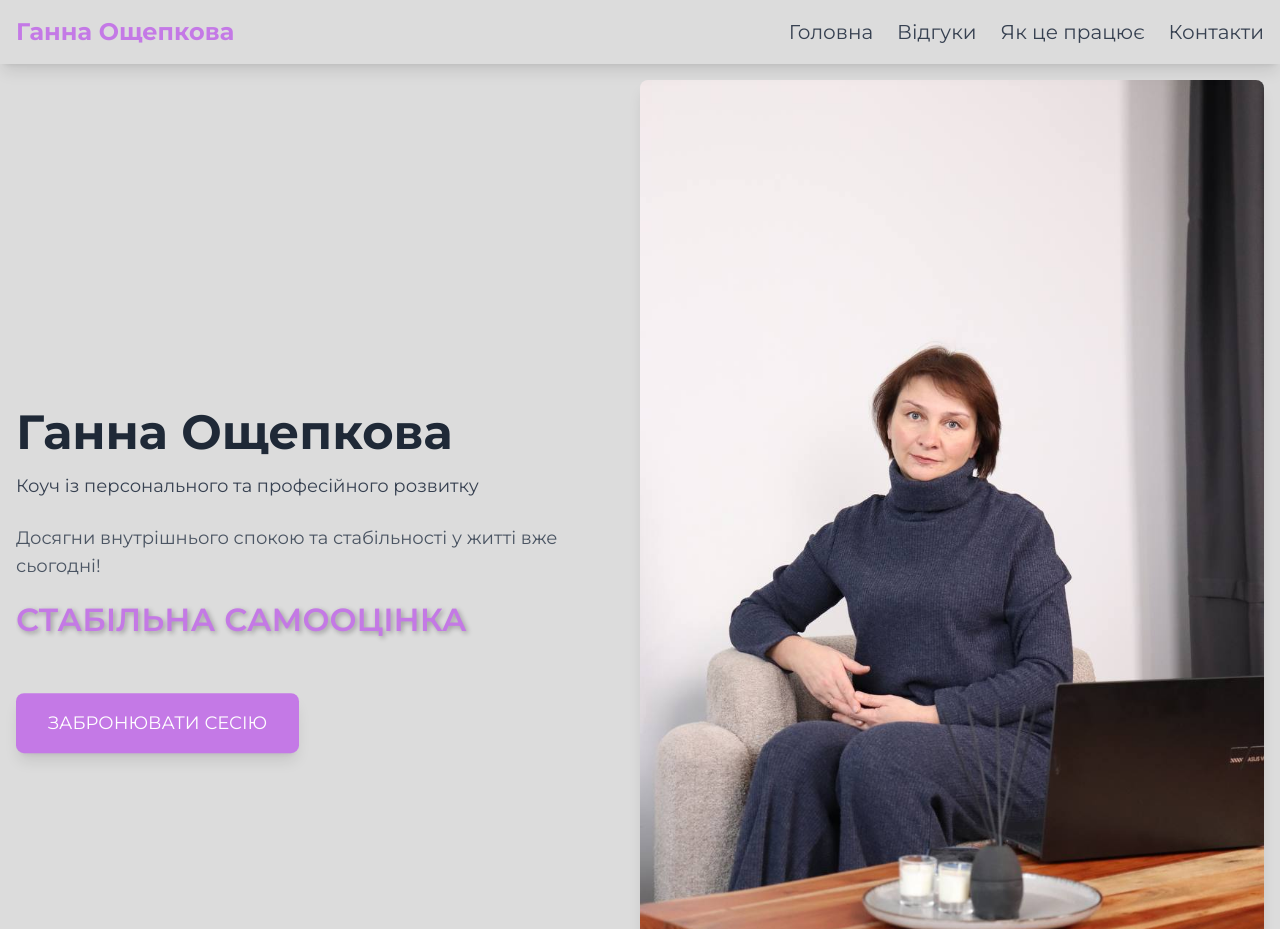
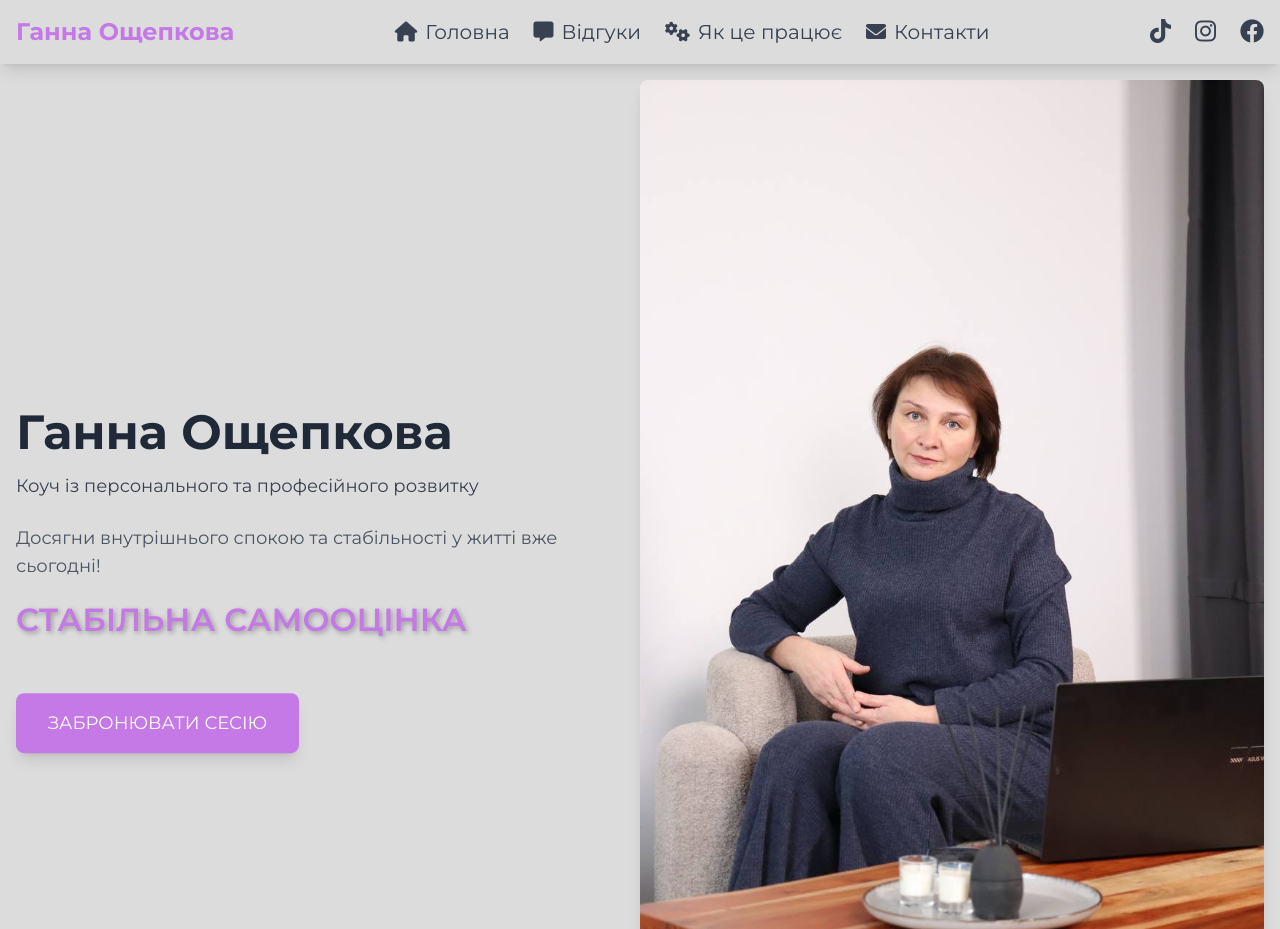
Before and after one commit to bobmarley2301/couch-landing, a website: page index.html in a window 1280 px wide. Shown: the top 929 px of the page. Drawn offline with nearby package versions, Linux system fonts and the light colour scheme.

Commit message:
адаптивний навбар

```diff
--- a/index.html
+++ b/index.html
@@ -11,6 +11,9 @@
       <link rel="preconnect" href="https://fonts.googleapis.com">
       <link rel="preconnect" href="https://fonts.gstatic.com" crossorigin>
       <link href="https://fonts.googleapis.com/css2?family=Montserrat:ital,wght@0,100..900;1,100..900&display=swap" rel="stylesheet">
+      <link href="https://cdnjs.cloudflare.com/ajax/libs/font-awesome/6.0.0-beta3/css/all.min.css" rel="stylesheet">
+
+
       <link rel="shortcut icon" href="/images/favicon.png" type="image/png">
       <link
         rel="stylesheet"
@@ -42,7 +45,7 @@
     <body class="bg-gray-150 text-gray-800">
 
 
-      <nav class=" shadow-lg fixed w-full z-10" data-aos="fade-down">
+      <nav class="shadow-lg fixed w-full z-10" data-aos="fade-down">
         <div class="container mx-auto px-4 flex justify-between items-center py-4">
           <!-- Логотип -->
           <a href="#" class="text-2xl font-bold secondary-color">Ганна Ощепкова</a>
@@ -56,23 +59,78 @@
 
           <!-- Навігаційні посилання -->
           <ul id="menu" class="hidden md:flex space-x-6 text-xl">
-            <li><a href="#hero" class="text-gray-700 hover:text-primary hover:underline">Головна</a></li>
-            <li><a href="#відгуки" class="text-gray-700 hover:text-primary hover:underline">Відгуки</a></li>
-            <li><a href="#як-це-працює" class="text-gray-700 hover:text-primary hover:underline">Як це працює</a></li>
-            <li><a href="#зворотній-зв'язок" class="text-gray-700 hover:text-primary hover:underline">Контакти</a></li>
+            <li>
+              <a href="#hero" class="text-gray-700 hover:text-primary hover:underline flex items-center space-x-2">
+                <i class="fas fa-home"></i>
+                <span>Головна</span>
+              </a>
+            </li>
+            <li>
+              <a href="#відгуки" class="text-gray-700 hover:text-primary hover:underline flex items-center space-x-2">
+                <i class="fas fa-comment-alt"></i>
+                <span>Відгуки</span>
+              </a>
+            </li>
+            <li>
+              <a href="#як-це-працює" class="text-gray-700 hover:text-primary hover:underline flex items-center space-x-2">
+                <i class="fas fa-cogs"></i>
+                <span>Як це працює</span>
+              </a>
+            </li>
+            <li>
+              <a href="#зворотній-зв'язок" class="text-gray-700 hover:text-primary hover:underline flex items-center space-x-2">
+                <i class="fas fa-envelope"></i>
+                <span>Контакти</span>
+              </a>
+            </li>
           </ul>
 
-          <!-- Мобільне меню -->
-          <div id="mobile-menu" class="hidden bg-white shadow-lg absolute top-full left-0 w-full z-10">
-            <ul class="space-y-4 py-4">
-              <li><a href="#hero" class="block text-gray-700 hover:text-primary hover:underline px-4 py-2">Головна</a></li>
-              <li><a href="#відгуки" class="block text-gray-700 hover:text-primary hover:underline px-4 py-2">Відгуки</a></li>
-              <li><a href="#як-це-працює" class="block text-gray-700 hover:text-primary hover:underline px-4 py-2">Як це працює</a></li>
-              <li><a href="#зворотній-зв'язок" class="block text-gray-700 hover:text-primary hover:underline px-4 py-2">Контакти</a></li>
-            </ul>
+          <!-- Соціальні мережі -->
+          <div class="flex space-x-6">
+            <a href="https://www.tiktok.com" target="_blank" class="text-gray-700 hover:text-primary text-2xl">
+              <i class="fab fa-tiktok"></i>
+            </a>
+            <a href="https://www.instagram.com" target="_blank" class="text-gray-700 hover:text-primary text-2xl">
+              <i class="fab fa-instagram"></i>
+            </a>
+            <a href="https://www.facebook.com" target="_blank" class="text-gray-700 hover:text-primary text-2xl">
+              <i class="fab fa-facebook"></i>
+            </a>
           </div>
         </div>
+
+        <!-- Мобільне меню -->
+        <div id="mobile-menu" class="hidden bg-white shadow-lg absolute top-full left-0 w-full z-10">
+          <ul class="space-y-4 py-4">
+            <li>
+              <a href="#hero" class="block text-gray-700 hover:text-primary hover:underline px-4 py-2 flex items-center space-x-2">
+                <i class="fas fa-home"></i>
+                <span>Головна</span>
+              </a>
+            </li>
+            <li>
+              <a href="#відгуки" class="block text-gray-700 hover:text-primary hover:underline px-4 py-2 flex items-center space-x-2">
+                <i class="fas fa-comment-alt"></i>
+                <span>Відгуки</span>
+              </a>
+            </li>
+            <li>
+              <a href="#як-це-працює" class="block text-gray-700 hover:text-primary hover:underline px-4 py-2 flex items-center space-x-2">
+                <i class="fas fa-cogs"></i>
+                <span>Як це працює</span>
+              </a>
+            </li>
+            <li>
+              <a href="#зворотній-зв'язок" class="block text-gray-700 hover:text-primary hover:underline px-4 py-2 flex items-center space-x-2">
+                <i class="fas fa-envelope"></i>
+                <span>Контакти</span>
+              </a>
+            </li>
+          </ul>
+        </div>
       </nav>
+
+
 
       <!-- Hero -->
       <section id="hero" class="min-h-screen py-10">
@@ -337,12 +395,8 @@
         </div>
       </section>
 
-
-
-
-
         <!-- Контакти Section -->
-        <section id="зворотній-зв'язок" class="bg-gray-100 py-16" data-aos="fade-up" style="margin-top: 10%;">
+        <section id="зворотній-зв'язок" class="py-16" data-aos="fade-up" style="margin-top: 10%;">
             <div class="container mx-auto px-4 text-center">
             <h2 class="text-3xl font-bold secondary-color mb-6">Зворотній зв'язок</h2>
             <p class="text-lg text-gray-700 mb-4">Запишись на сесію або задай питання</p>
--- a/styles/main.css
+++ b/styles/main.css
@@ -51,7 +51,7 @@
     }
   }
   .swiper-button-next, .swiper-button-prev {
-    color: #C479E6 !important;`
+    color: #C479E6 !important;
 }
 
 .swiper-pagination .swiper-pagination-bullet {
```
